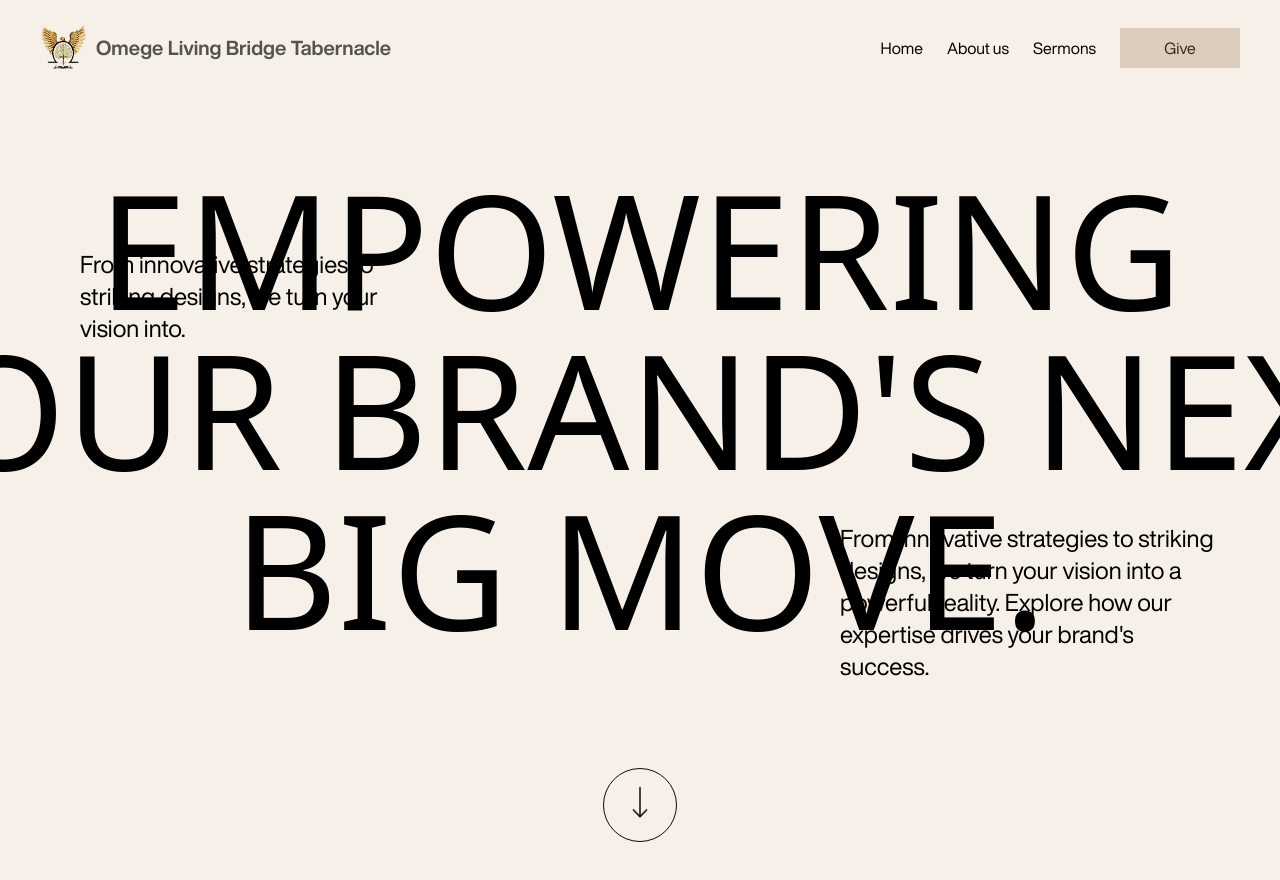
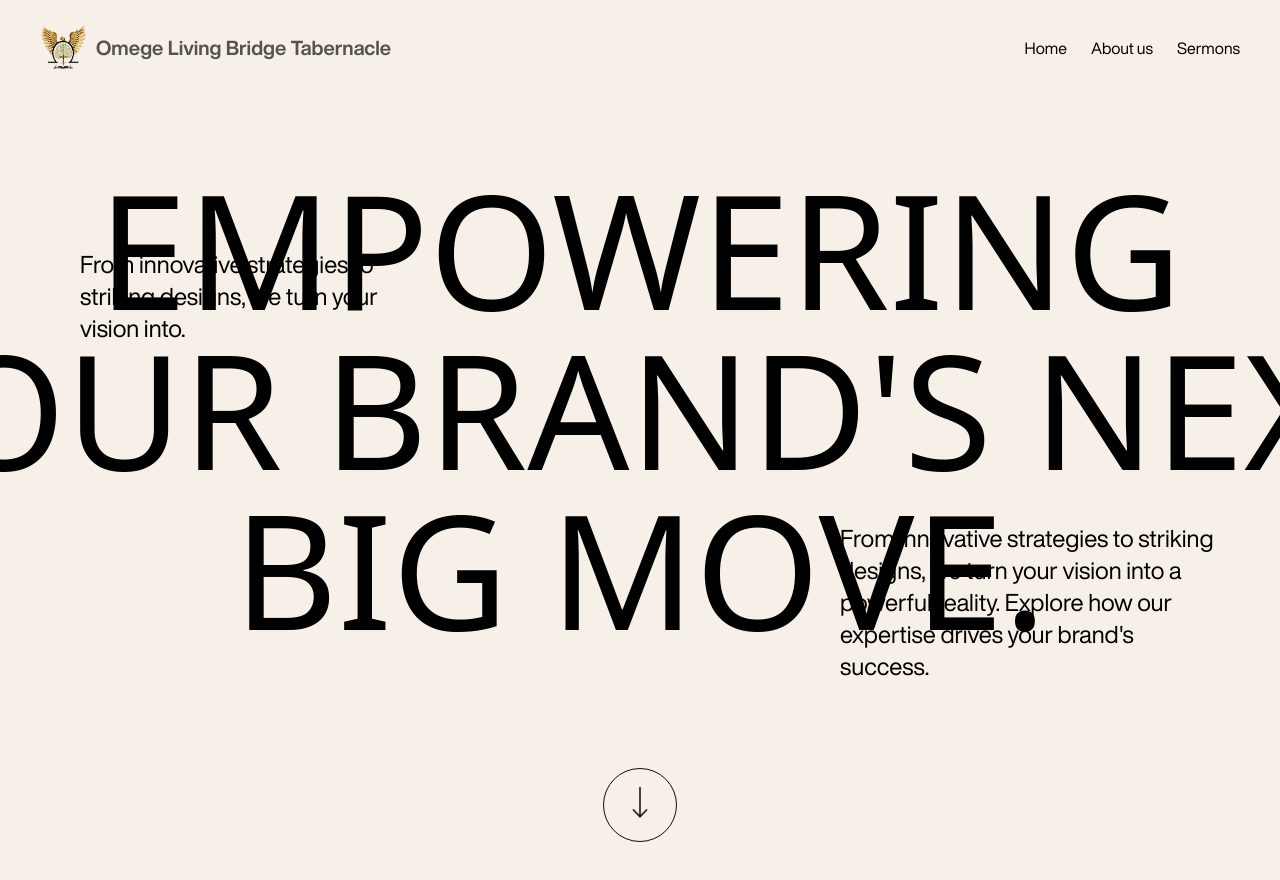
Before and after one commit to egokiemute/vmlc, a Next.js app: page /services in a window 1280 px wide. Shown: the top 880 px of the page. Built offline with nearby package versions, Linux system fonts and the light colour scheme.

Commit message:
Comment out "Give" link in Header component for future use

```diff
--- a/components/Header.tsx
+++ b/components/Header.tsx
@@ -97,7 +97,7 @@ const Header = () => {
           text="Contact us"
           className={isActive("/contact") ? "text-gray-400" : ""}
         /> */}
-        <Link href="/give" className="font-normal flex items-center">
+        {/* <Link href="/give" className="font-normal flex items-center">
           <Button
             text="Give"
             className={`w-[120px] h-10 rounded-lg font-helveticaNowDisplayRegular whitespace-nowrap ${
@@ -105,7 +105,7 @@ const Header = () => {
             }`}
             variant="outline"
           />
-        </Link>
+        </Link> */}
       </div>
       <div className="flex items-center gap-3 md:hidden">
         <div
@@ -141,7 +141,7 @@ const Header = () => {
                 {href.replace("/", "").replace(/^\w/, (c) => c.toUpperCase())}
               </Link>
             ))}
-            <Link href="/give" className="text-center flex items-center">
+            {/* <Link href="/give" className="text-center flex items-center">
               <Button
                 text="Give"
                 className={`w-[180px] h-20 rounded-full font-helveticaNowDisplayRegular text-xl font-bold whitespace-nowrap mt-6 ${
@@ -149,7 +149,7 @@ const Header = () => {
                 }`}
                 variant="outline"
               />
-            </Link>
+            </Link> */}
           </div>
         </div>
       )}
```
